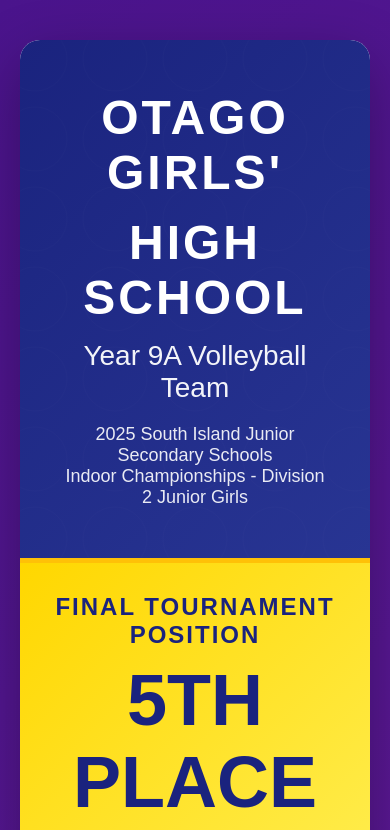
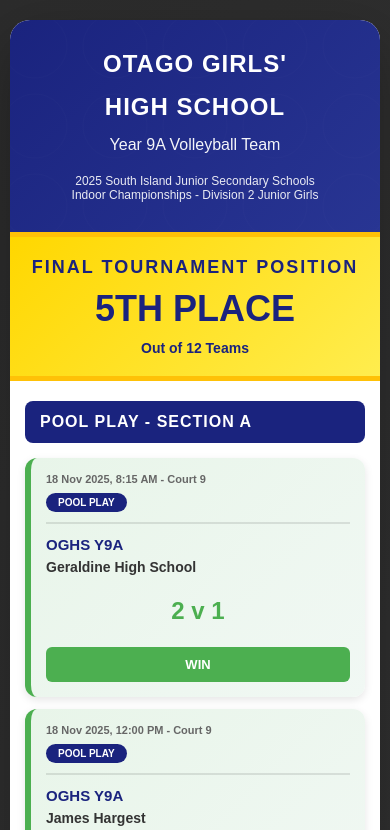
Before and after one commit to Neoublie/2025-South-Island-Junior-Secondary-Schools, a plain HTML site: page index.html in a window 390 px wide. Shown: the top 830 px of the page. Drawn offline with Linux system fonts and the light colour scheme.

Commit message:
fix: Fix Mobile View

```diff
--- a/index.html
+++ b/index.html
@@ -13,7 +13,7 @@
 
         body {
             font-family: 'Arial', 'Helvetica', sans-serif;
-            background: linear-gradient(135deg, #4a148c 0%, #7b1fa2 100%);
+            background: linear-gradient(135deg, #2c2c2c 0%, #3a3a3a 100%);
             padding: 40px 20px;
         }
 
@@ -273,6 +273,177 @@
         .footer p {
             margin: 5px 0;
         }
+
+        /* Mobile Responsive Styles */
+        @media (max-width: 768px) {
+            body {
+                padding: 20px 10px;
+            }
+
+            .header {
+                padding: 30px 20px;
+            }
+
+            .school-name {
+                font-size: 32px;
+                letter-spacing: 2px;
+            }
+
+            .team-name {
+                font-size: 20px;
+            }
+
+            .tournament-info {
+                font-size: 14px;
+            }
+
+            .final-position {
+                padding: 20px 15px;
+            }
+
+            .final-position h2 {
+                font-size: 18px;
+            }
+
+            .final-position .position {
+                font-size: 48px;
+            }
+
+            .final-position p {
+                font-size: 14px !important;
+            }
+
+            .content {
+                padding: 20px 15px;
+            }
+
+            .section-title {
+                font-size: 16px;
+                padding: 12px 15px;
+                margin: 20px 0 15px 0;
+            }
+
+            .match-card {
+                padding: 15px;
+                margin-bottom: 12px;
+            }
+
+            .match-header {
+                flex-direction: column;
+                align-items: flex-start;
+                gap: 8px;
+                margin-bottom: 12px;
+            }
+
+            .match-date {
+                font-size: 11px;
+            }
+
+            .match-stage {
+                font-size: 10px;
+                padding: 4px 12px;
+            }
+
+            .match-result {
+                flex-direction: column;
+                gap: 12px;
+                align-items: stretch;
+            }
+
+            .teams-container {
+                gap: 6px;
+            }
+
+            .team-name-text {
+                font-size: 14px;
+            }
+
+            .team-name-text.oghs {
+                font-size: 15px;
+            }
+
+            .score-display {
+                font-size: 28px;
+                margin: 0;
+                text-align: center;
+                padding: 10px 0;
+            }
+
+            .result-badge {
+                padding: 10px 16px;
+                font-size: 13px;
+                text-align: center;
+            }
+
+            .tournament-summary {
+                padding: 20px 15px;
+            }
+
+            .tournament-summary h3 {
+                font-size: 18px;
+                margin-bottom: 15px;
+            }
+
+            .stats-grid {
+                grid-template-columns: 1fr;
+                gap: 12px;
+            }
+
+            .stat-box {
+                padding: 15px;
+            }
+
+            .stat-value {
+                font-size: 32px;
+            }
+
+            .stat-label {
+                font-size: 12px;
+            }
+
+            .footer {
+                padding: 20px 15px;
+                font-size: 12px;
+            }
+
+            .footer p:first-child {
+                font-size: 16px !important;
+            }
+        }
+
+        @media (max-width: 480px) {
+            .school-name {
+                font-size: 24px;
+                letter-spacing: 1px;
+            }
+
+            .team-name {
+                font-size: 16px;
+            }
+
+            .tournament-info {
+                font-size: 12px;
+            }
+
+            .final-position .position {
+                font-size: 36px;
+            }
+
+            .score-display {
+                font-size: 24px;
+            }
+
+            .tournament-summary > div:last-child {
+                font-size: 14px !important;
+            }
+        }
+
+        @media (min-width: 481px) and (max-width: 768px) {
+            .stats-grid {
+                grid-template-columns: repeat(3, 1fr);
+                gap: 15px;
+            }
+        }
     </style>
 </head>
 <body>
```
